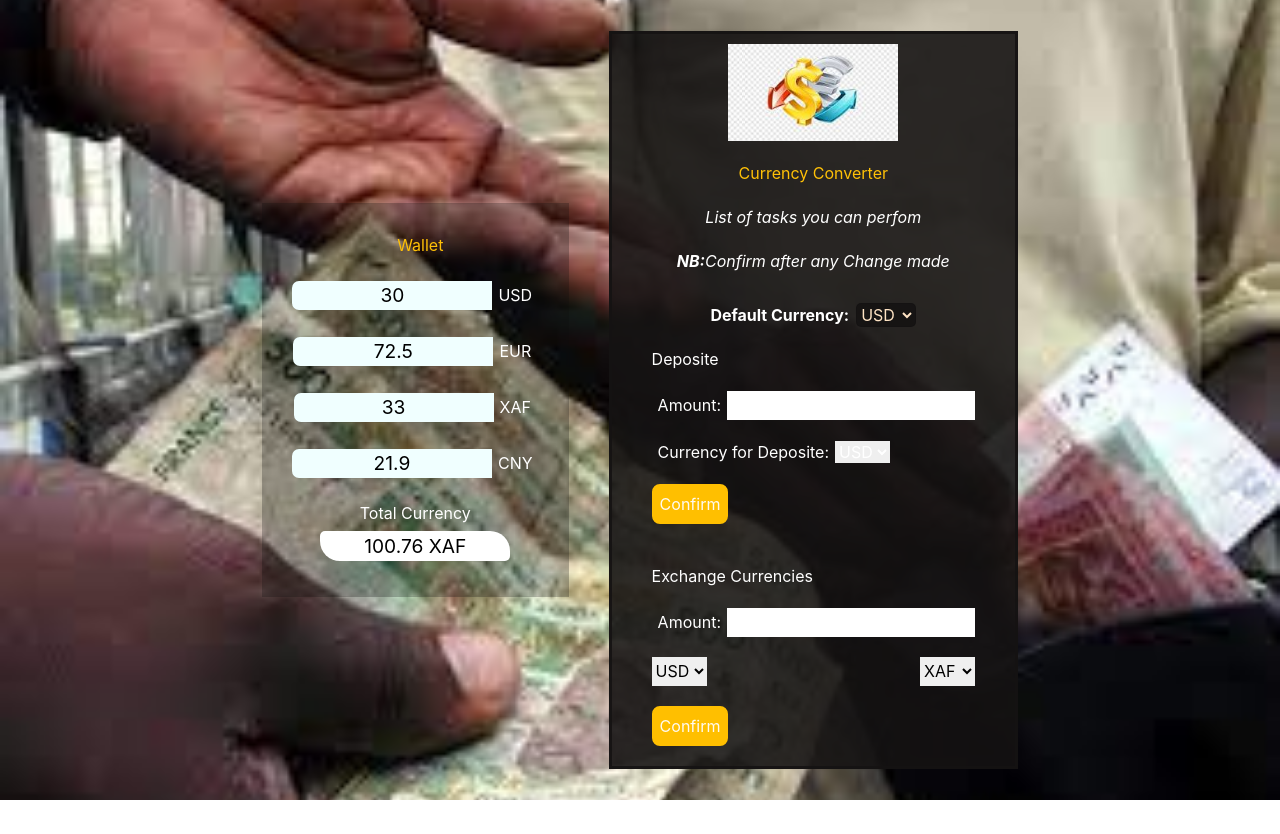
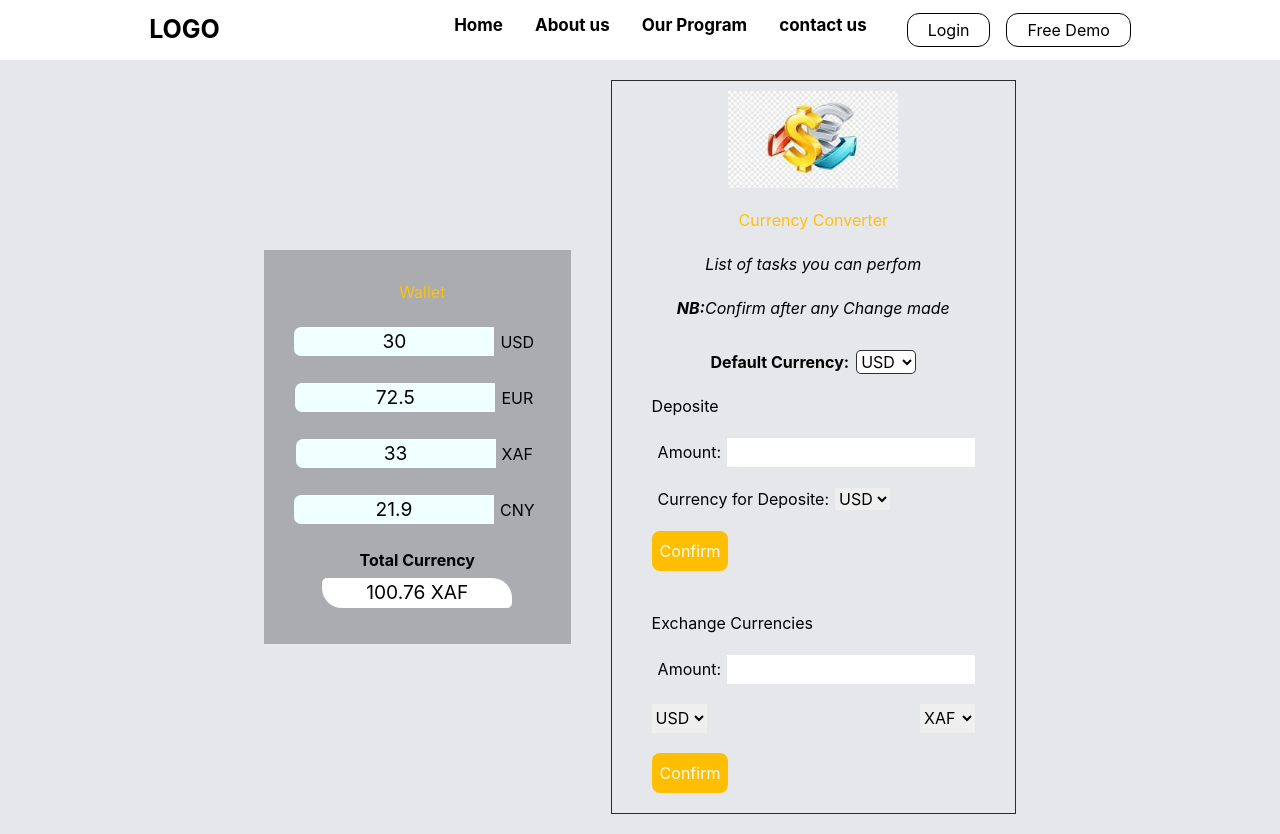
Before and after one commit to tsopsericado/currency_converter_app, a React (Create React App) app: page /currency in a window 1280 px wide. Before the commit the page ends 800 px from the top, so only its background shows below. Built offline with nearby package versions, Linux system fonts and the light colour scheme; a web font is replaced by a local one.

Commit message:
modification of the the landing page

```diff
--- a/src/CurrencyBox/CurrencyBox.css
+++ b/src/CurrencyBox/CurrencyBox.css
@@ -2,8 +2,8 @@
   width: 60px;
   border: none;
   border-radius: 5px;
-  color: bisque;
-  background-color: #151313e1;
+  color: #000;
+  background-color: #fff;
   border: 1px solid #151313e1;
 }
 
@@ -19,18 +19,6 @@
 
 .total {
   text-align: center;
-}
-
-.main {
-  background-image: url("../images/currency.jpg");
-  background-repeat: no-repeat;
-  background-size: cover;
-  background-position: center;
-  min-height: 100vh;
-  color: #fff;
-  display: flex;
-  align-items: center;
-  justify-content: center;
 }
 
 .main__holder__left {
@@ -53,6 +41,9 @@
   display: flex;
   gap: 10px;
   align-items: center;
+}
+
+.main__wallet h3 {
   color: #ffc107;
 }
 
@@ -82,9 +73,9 @@
   border-color: rgb(8, 8, 8/53%);
 }
 
- .right-input{
+.right-input {
   color: #000;
- }
+}
 
 .total__currency {
   height: 30px;
@@ -100,7 +91,7 @@
 }
 
 option {
- color: black;
+  color: black;
 }
 
 .logo2 {
@@ -111,7 +102,7 @@ option {
   color: #ffc107;
 }
 
-.main__holder__right input{
+.main__holder__right input {
   height: 29px;
   border: none;
 }
@@ -130,15 +121,15 @@ option {
   color: #000;
 }
 
-.main__holder__right{
+.main__holder__right {
   margin: 20px;
   display: flex;
   flex-direction: column;
   align-items: center;
   gap: 20px;
   padding: 10px 30px;
-  background-color: #151313e1;
-  border: 3px solid #151313e1;
+  /* background-color: #151313e1; */
+  border: 1px solid #151313e1;
 }
 
 .exchanger {
@@ -160,9 +151,8 @@ option {
   max-width: 300px;
 }
 
-@media screen and (max-width:768px) {
+@media screen and (max-width: 768px) {
   .main {
     flex-direction: column;
   }
-
 }
--- a/src/CurrencyBox/CurrencyBox.jsx
+++ b/src/CurrencyBox/CurrencyBox.jsx
@@ -1,6 +1,7 @@
 import "./CurrencyBox.css";
 import { useCurrencyContext } from "../context";
 import logo2 from "../images/logo2.png";
+import Navbar from "../atoms/Navbar";
 
 function CurrencyBox() {
   //Using the providers value
@@ -161,6 +162,8 @@ function CurrencyBox() {
 
   return (
     <div className="main">
+      <Navbar/>
+      <div className="flex bg-gray-200 items-center justify-center">
       <div className="main__holder__left">
         <div className="main__wallet">
           <i className="fa-solid fa-wallet" />
@@ -195,7 +198,7 @@ function CurrencyBox() {
         </div>
 
         <div>
-          <h3 className="total">Total Currency</h3>
+          <h3 className="total font-bold">Total Currency</h3>
           <div className="total__currency">{total}</div>
         </div>
       </div>
@@ -267,6 +270,7 @@ function CurrencyBox() {
           </button>
         </form>
       </div>
+      </div>
     </div>
   );
 }
--- a/src/Landing/Landing.css
+++ b/src/Landing/Landing.css
@@ -2,29 +2,3 @@
   margin: 0;
   padding: 0;
 }
-
-.container {
-  /* background-image: url('../images/download.jpeg'); */
-  /* background-repeat: no-repeat; */
-  /* background-size: cover; */
-  background-position: center;
-  height: 100vh;
-  /* color: #fff; */
-  display: flex;
-  flex-direction: column;
-  align-items: center;
-  justify-content: center;
-}
-
-.home__main {
-  border: 1px solid rgb(18 18 20 / 12%);
-  border-radius: 20px;
-  display: flex;
-  flex-direction: column;
-  align-items: center;
-  justify-content: center;
-  text-align: center;
-  width: 60vw;
-  gap: 20px;
-  background-color: rgb(18 18 20 / 43%);
-}
--- a/src/Landing/Landing.jsx
+++ b/src/Landing/Landing.jsx
@@ -1,70 +1,41 @@
 import React from "react";
 import "./Landing.css";
+import Hero from "../images/hero.png";
 
 import { Link } from "react-router-dom";
+import Navbar from "../atoms/Navbar";
 
 export default function Landing() {
   return (
     <div className="bg-white">
-      <div className="flex justify-around h-[60px] shadow-xl items-center px-8">
-        <div>
-          <h1 className=" text-[25px] font-bold">LOGO</h1>
-        </div>
-        <div className="flex justify-between gap-10  ">
-          <ul className="text-[17px] font-bold flex flex-row gap-8">
-            <a
-              href="/home"
-              className="hover:underline hover:text-black hover:text-bold"
-            >
-              Home
-            </a>
-            <a
-              href="/about"
-              className="hover:underline hover:text-black hover:text-bold"
-            >
-              About us
-            </a>
-            <a
-              href="/our program"
-              className="hover:underline hover:text-black hover:text-bold"
-            >
-              Our Program
-            </a>
-            <a
-              href="/contact"
-              className="hover:underline hover:text-black hover:text-bold"
-            >
-              contact us
-            </a>
-          </ul>
-          <div className="flex flex-row gap-4">
-            <button className="hover:bg-black hover:text-white">Login</button>
-            <button className="hover:bg-black hover:text-white">
-              Free Demo
-            </button>
-          </div>
-        </div>
-      </div>
-
-      <div className="">
-        <div>
-          <h1>
+      <Navbar />
+      <div className="flex flex-row items-center justify-around pt-[100px]">
+        <div className="flex flex-col gap-5 pt-10">
+          <h1 className="font-extrabold text-[70px] text-gray-600 leading-[1]">
             CURRENCY <br /> EXCHANGE
           </h1>
-          <p>
+          <p className="text-[20px] text-gray-800">
             Welcome to your currency Exchange App, <br />
-            Trust get
+            You may be entitle to a compensation of <br />
+            up to 600$ by the company.
           </p>
-          <h2> dwdws</h2>
-        </div>
-        <button type="button">
+          <h2 className="text-[17px]">You are at the right place</h2>
+          <button
+            type="button"
+            className="bg-slate-600 font-bold text-[25px] text-white hover:text-black hover:bg-slate-300"
+          >
             <Link to="/currency" className="home__link">
               Get Started
             </Link>
           </button>
         </div>
+
         <div>
-        <img src="" alt="landing_pag_image " />
+          <img src={Hero} alt="landing_page_image" className="w-[400px]" />
+        </div>
+      </div>
+      <div className="bg-black w-full h-[50px] mt-[100px]">
+
       </div>
     </div>
   );
--- /dev/null
+++ b/src/atoms/Navbar.jsx
@@ -0,0 +1,51 @@
+import React from "react";
+
+const Navbar = () => {
+  return (
+    <div>
+      <div className="flex justify-around h-[60px] shadow-2xl items-center px-8">
+        <div>
+          <a href="/" className=" text-[25px] font-bold">
+            LOGO
+          </a>
+        </div>
+        <div className="flex justify-between gap-10  ">
+          <ul className="text-[17px] font-bold flex flex-row gap-8">
+            <a
+              href="/"
+              className="hover:underline hover:text-black hover:text-bold"
+            >
+              Home
+            </a>
+            <a
+              href="/about"
+              className="hover:underline hover:text-black hover:text-bold"
+            >
+              About us
+            </a>
+            <a
+              href="/our program"
+              className="hover:underline hover:text-black hover:text-bold"
+            >
+              Our Program
+            </a>
+            <a
+              href="/contact"
+              className="hover:underline hover:text-black hover:text-bold"
+            >
+              contact us
+            </a>
+          </ul>
+          <div className="flex flex-row gap-4">
+            <button className="hover:bg-black hover:text-white">Login</button>
+            <button className="hover:bg-black hover:text-white">
+              Free Demo
+            </button>
+          </div>
+        </div>
+      </div>
+    </div>
+  );
+};
+
+export default Navbar;
```
Also changed, not shown: src/images/hero.png (renamed from src/images/Landing-Page_Hero_02.webp). Lines whose indentation alone changed are shown as unchanged.
